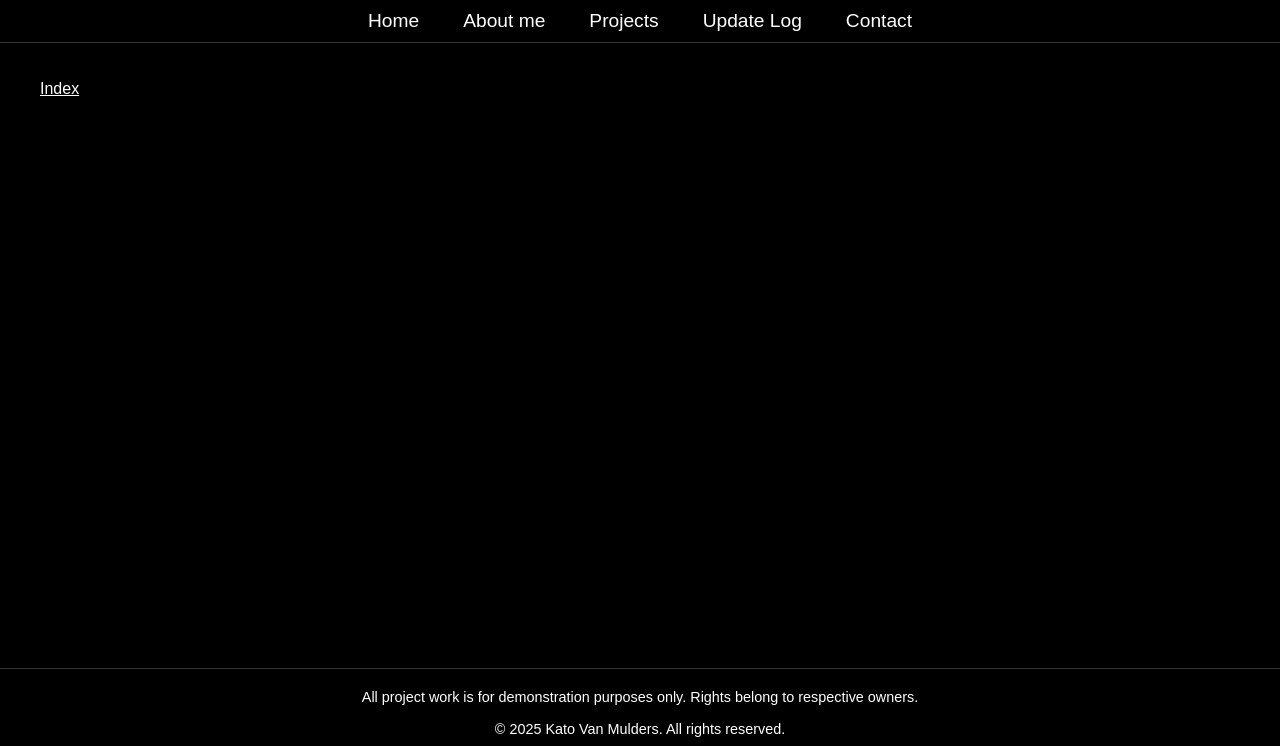
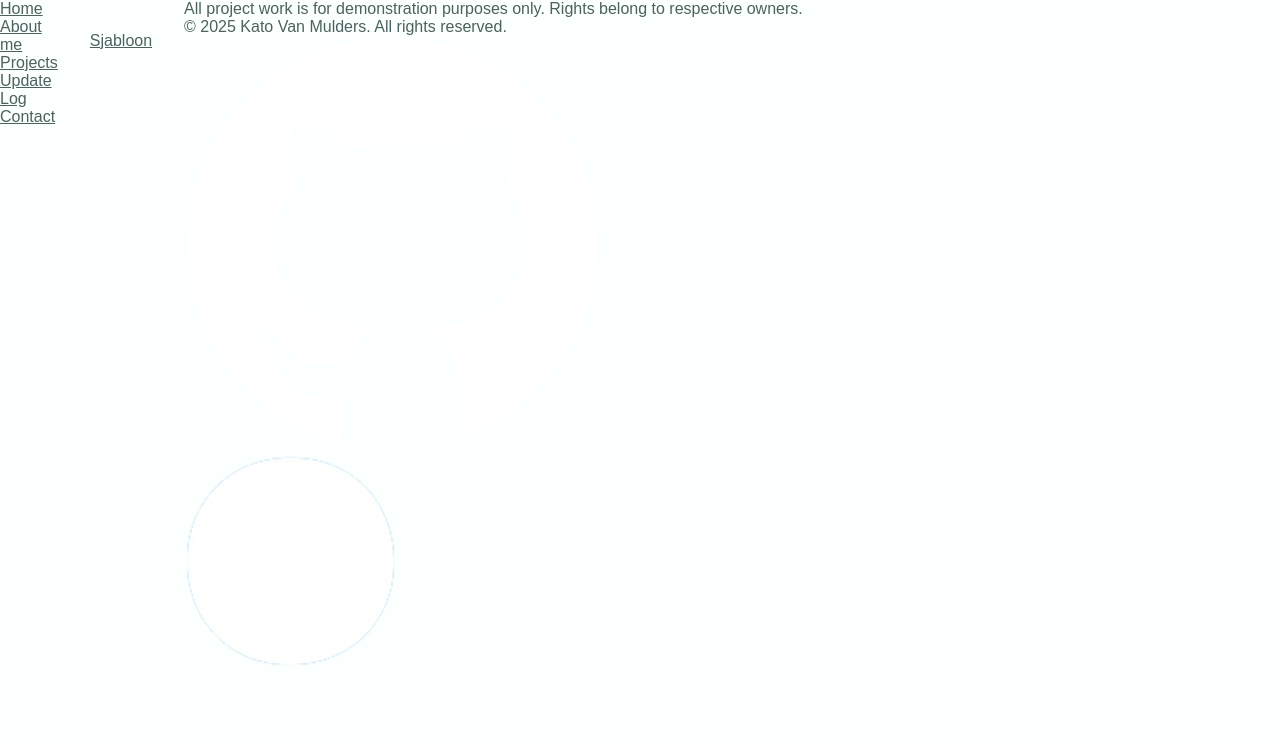
Before and after one commit to LYNX-kvm/personal-website, a plain HTML site: page index.html in a window 1280 px wide. Shown: the top 746 px of the page. Drawn offline with Linux system fonts and the light colour scheme; a web font is replaced by a local one.

Commit message:
lets try dif style!

```diff
--- a/index.html
+++ b/index.html
@@ -27,7 +27,7 @@
       </nav>
     </header>
     <main>
-      <a href="index.html">Index</a>
+      <a href="sjabloon.html">Sjabloon</a>
     </main>
     <footer class="footer-container">
       <p>All project work is for demonstration purposes only. Rights belong to respective owners.</p>
--- a/styles.css
+++ b/styles.css
@@ -1,12 +1,10 @@
 /* -------------------- VARIABLES -------------------- */
 :root {
-  --main-bg: black;
-  --text-color: white;
-  --primary-font: 'Google Sans Code', sans-serif;
-  --accent: #222;
-  --border-color: #333;
+  --main-bg: #fbfffd;
+  --text-color: #4c625e;
+  --primary-font: sans-serif;
   --hover-bg: var(--accent);
-  --focus-outline: #fff;
+  --focus-outline: #82ffc0;
 }
 
 /* -------------------- RESET -------------------- */
@@ -19,6 +17,9 @@ html, body {
   height: 100%;
   margin: 0;
 }
+html{
+  background-color: var(--main-bg);
+}
 
 /* -------------------- TYPOGRAPHY -------------------- */
 body, p, h1, h2, h3, h4, h5, h6, a, span, li, button {
@@ -29,126 +30,28 @@ li {
   list-style-type: none;
 }
 
-/* -------------------- BODY STYLING -------------------- */
-body {
-  background-color: var(--main-bg);
-  background-image: url('media/background-grid.svg');
-  background-repeat: repeat;
-  background-position: top left;
-  background-attachment: fixed;
-}
-
 /* -------------------- LAYOUT -------------------- */
 .wrapper {
   display: flex;
-  flex-direction: column;
+  flex-direction: row;
   min-height: 100vh;
 }
+
+.nav-bar{
+  flex: 1;
+  flex-direction: column;
+  justify-content: center;
+  align-content: center;
+}
+
+.nav-links ul{
+  margin: 2rem 0;
+}
+
 /* -------------------- MAIN -------------------- */
 main {
-  display: flex;
-  flex-direction: column;
-  flex: 1;
-  padding: 5rem 2.5rem 2.5rem;
-}
-main * {
-  margin-bottom: 1rem;
-}
-main h1 {
-  font-size: 5rem;
-}
-main h2 {
-  font-size: 3rem;
-}
-main h3 {
-  font-size: 2.4rem;
-}
-main p {
-  font-size: 1.2rem;
-  line-height: 1.6;
-}
-.update {
-  margin-bottom: 2rem;
-}
-.update-log-index {
-  margin-top: auto; /* pushes it to the bottom of main */
-}
-/* -------------------- HEADER -------------------- */
-html {
-  scroll-padding-top: 6rem;
-  scroll-behavior: smooth;
-}
-
-.header-container {
-  position: fixed;
-  top: 0;
-  left: 0;
-  width: 100%;
-  z-index: 999;
-  background-color: var(--main-bg);
-  padding: 0.625rem 0;
-  border-bottom: 1px solid var(--border-color);
-}
-
-.header-container p{
-    font-size: 2.4rem;
-}
-
-/* -------------------- NAVIGATION -------------------- */
-.nav-bar {
-  display: flex;
-  justify-content: center;
-  align-items: center;
-  padding: 0 2.5rem;
-  flex-wrap: wrap;
-}
-
-.logo-link img {
-  height: 1.25rem;
-}
-
-.nav-bar a {
-  text-decoration: none;
-  color: var(--text-color);
-  padding: 0.5rem 0.75rem;
-  transition: background-color 0.2s;
-}
-.nav-bar a:hover {
-  background-color: var(--hover-bg);
-  border-radius: 0.25rem;
-}
-
-/* -------------------- NAV LINKS -------------------- */
-.nav-links {
-  display: flex;
-  align-items: center;
-  gap: 1.25rem;
-  justify-content: center; /* Add this */
-  margin: 0 auto;
-}
-.nav-links li {
-  position: relative;
-  font-size: 1.2rem;
-}
-
-/* -------------------- FOOTER -------------------- */
-.footer-container {
-  color: var(--text-color);
-  text-align: center;
-  padding: 1.25rem;
-  font-size: 0.9rem;
-  background-color: var(--main-bg);
-  border-top: 1px solid var(--border-color);
-}
-.footer-container p {
-  margin-bottom: 1rem;
-}
-.footer-links {
-  margin-top: 10px;
-}
-.footer-links a img {
-  height: 1.5rem;
-  margin: 0 0.5rem;
+  flex: 2;
+  padding: 2rem;
 }
 
 /* -------------------- KEYBOARD NAVIGATION -------------------- */
```
Also changed, not shown: sjabloon.html (+5 -7 lines).
